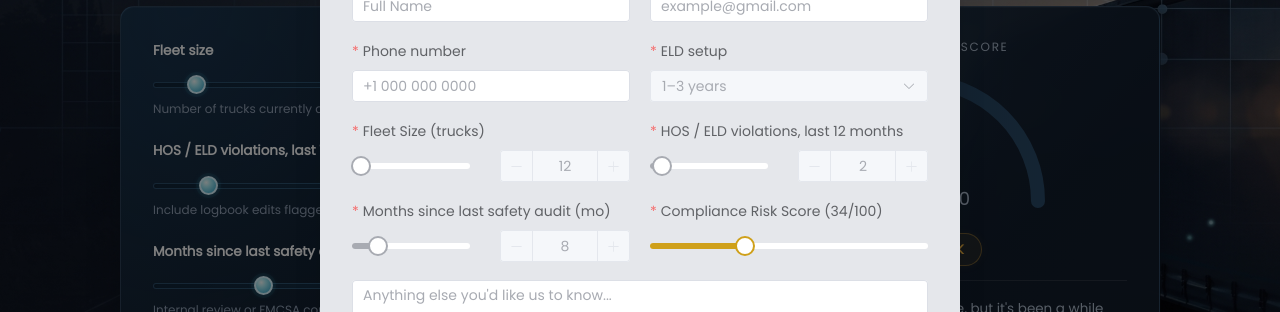
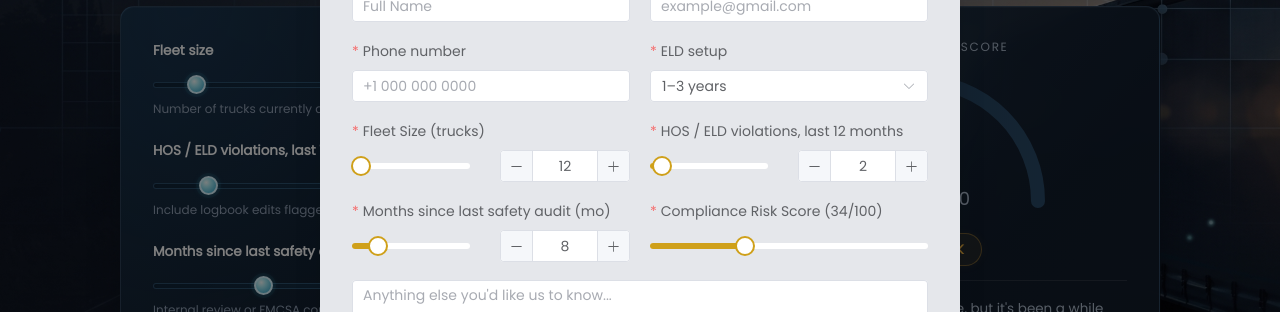
Before and after one commit to asadbekraimjanov/ag-eld-service, a Vue app: page /audit-service in a window 1280 px wide. Both pictures are taken after a click on the button "GET MY FREE SAFETY SNAPSHOT". Shown: the part 338-650 px from the top of the page. Built offline with nearby package versions, Linux system fonts and the light colour scheme.

Commit message:
modified

```diff
--- a/src/components/dialogs/SafetyAuditDialog.vue
+++ b/src/components/dialogs/SafetyAuditDialog.vue
@@ -26,7 +26,7 @@
                     </el-col>
                     <el-col :span="12">
                         <el-form-item prop="eldVal" label="ELD setup">
-                            <el-select v-model="form.eldVal" placeholder="Select" disabled>
+                            <el-select @change="onScoreChanged" v-model="form.eldVal" placeholder="Select">
                                 <el-option label="New < 1 year" :value="0" />
                                 <el-option label="1–3 years" :value="8" />
                                 <el-option label="3+ years" :value="20" />
@@ -38,19 +38,19 @@
                 <el-row :gutter="20">
                     <el-col :span="12">
                         <el-form-item prop="fleetSize" label="Fleet Size (trucks)">
-                            <el-slider v-model="form.fleetSize" :min="1" :max="150" show-input disabled />
+                            <el-slider @change="onScoreChanged" v-model="form.fleetSize" :min="1" :max="150" show-input />
                         </el-form-item>
                     </el-col>
                     <el-col :span="12">
                         <el-form-item prop="violations" label="HOS / ELD violations, last 12 months">
-                            <el-slider v-model="form.violations" :min="0" :max="20" show-input disabled />
+                            <el-slider @change="onScoreChanged" v-model="form.violations" :min="0" :max="20" show-input />
                         </el-form-item>
                     </el-col>
                 </el-row>
                 <el-row :gutter="20">
                     <el-col :span="12">
                         <el-form-item prop="audit" label="Months since last safety audit (mo)">
-                            <el-slider v-model="form.audit" :min="0" :max="36" show-input disabled />
+                            <el-slider @change="onScoreChanged" v-model="form.audit" :min="0" :max="36" show-input />
                         </el-form-item>
                     </el-col>
                     <el-col :span="12">
@@ -123,6 +123,28 @@ const sliderColor = computed(() => {
     if (score < 31) return '#02A76F'
     if (score < 61) return '#CFA01A'
     return '#F56C6C'
+})
+
+const onScoreChanged = () => {
+    form.value.score = calculatedScore
+}
+
+const calculatedScore = computed(() => {
+    let result = 0
+
+    result += Math.min(form.value.violations * 7, 42)
+
+    if (form.value.audit >= 12) {
+        result += 22
+    } else if (form.value.audit >= 6) {
+        result += 12
+    } else if (form.value.audit >= 3) {
+        result += 5
+    }
+
+    result += form.value.eldVal ?? 0
+
+    return Math.max(2, Math.min(100, Math.round(result)))
 })
 
 const submit = async () => {
```
